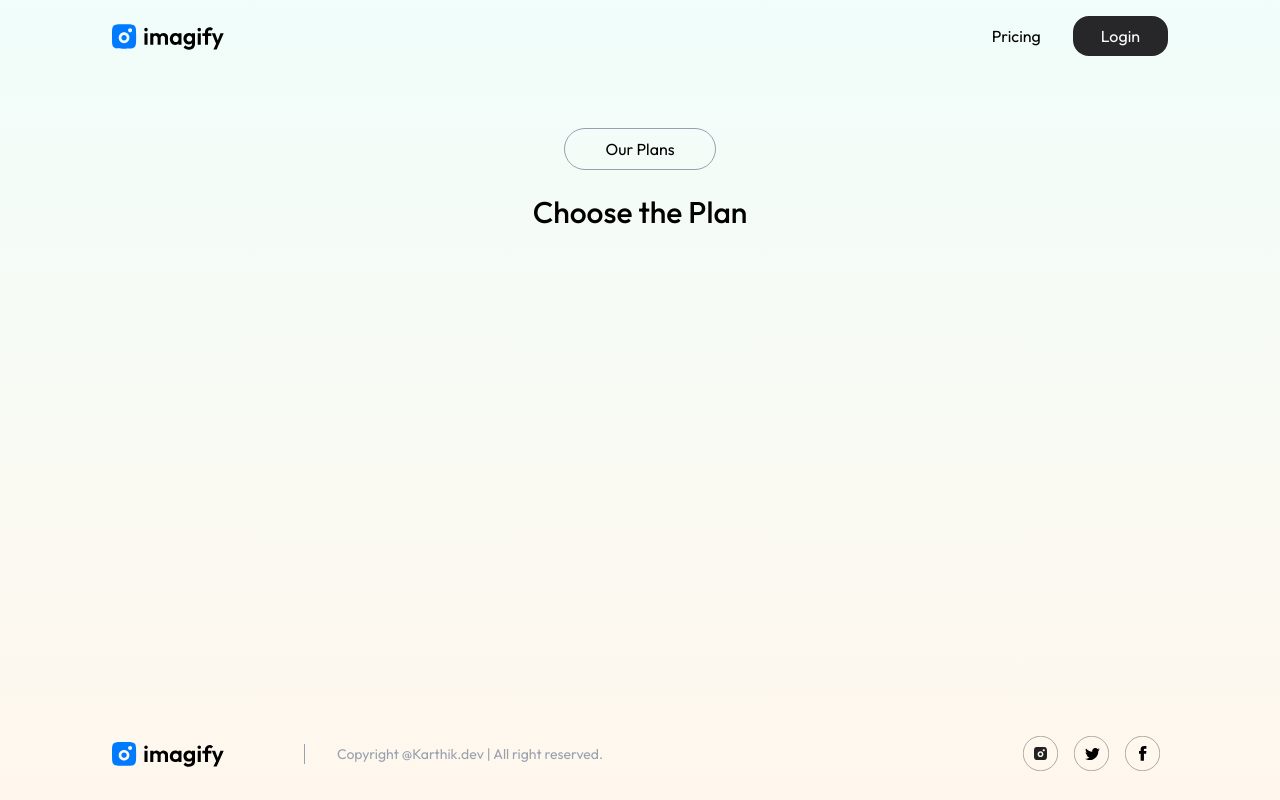
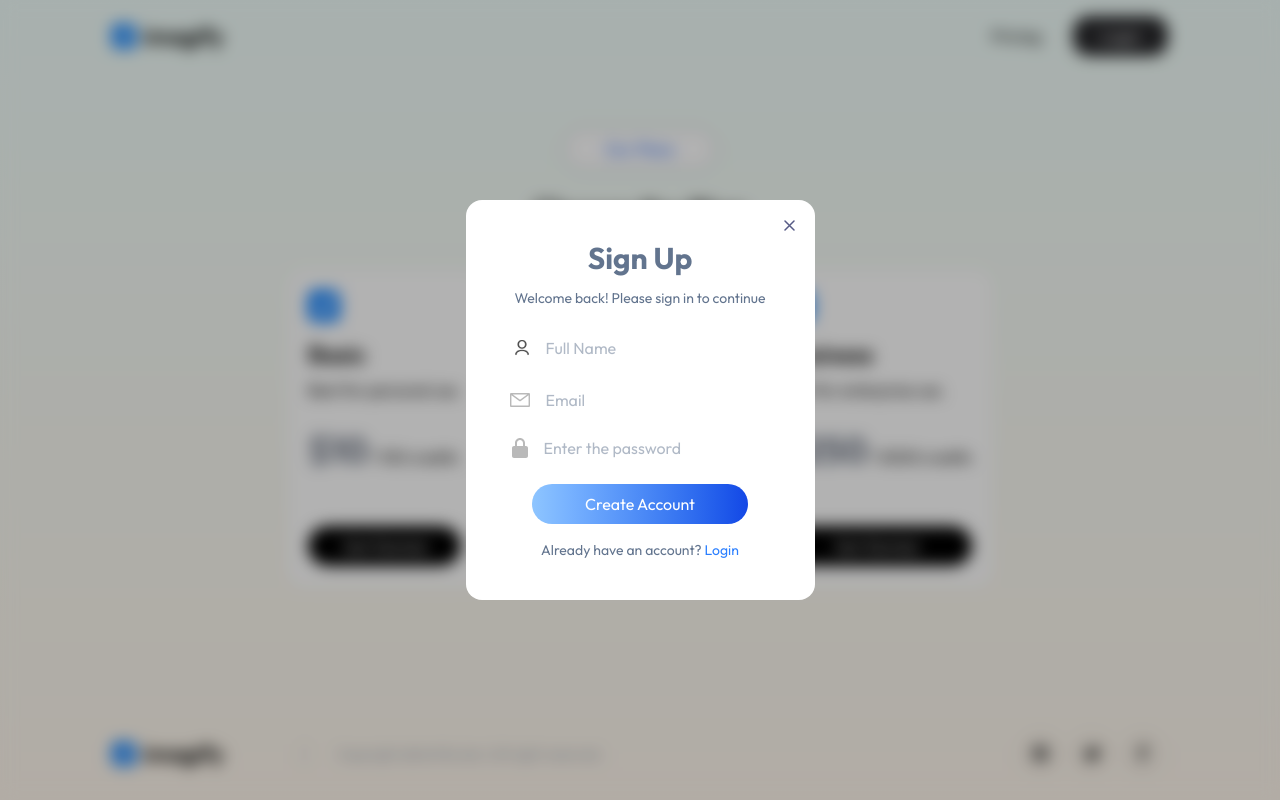
Before and after one commit to Karthik2315/Image-Generator, a React (Vite) app in the folder client/: page /buy in a window 1280 px wide. Both pictures are taken after a click on the button "Login". Built offline with nearby package versions, Linux system fonts and the light colour scheme.

Commit message:
Added the login frontend

```diff
--- a/client/package.json
+++ b/client/package.json
@@ -11,6 +11,7 @@
   },
   "dependencies": {
     "@tailwindcss/vite": "^4.1.14",
+    "motion": "^12.23.24",
     "react": "^18.3.1",
     "react-dom": "^18.3.1",
     "react-router-dom": "^7.9.4",
--- a/client/src/App.jsx
+++ b/client/src/App.jsx
@@ -1,4 +1,4 @@
-import React from 'react'
+import React, { useContext } from 'react'
 import { Route,Routes } from 'react-router-dom'
 
 import Home from './pages/Home'
@@ -6,11 +6,16 @@ import Result from './pages/Result'
 import BuyCredit from './pages/BuyCredit'
 import Navbar from './components/Navbar'
 import Footer from './components/Footer'
+import Login from './components/Login'
+import { AppContext } from './context/AppContext'
 
 const App = () => {
+  const {showlogin} = useContext(AppContext);
   return (
     <div className='px-6 sm:px-10 md:px-14 lg:px-28 min-h-screen bg-gradient-to-b from-teal-50 to-orange-50'>
       <Navbar />
+      {showlogin &&
+      <Login /> }
       <Routes>
         <Route path='/' element={<Home />} />
         <Route path='/result' element={<Result />} />
--- /dev/null
+++ b/client/src/components/Login.jsx
@@ -0,0 +1,56 @@
+import React, { useContext, useEffect } from 'react'
+import { assets } from '../assets/assets'
+import { useState } from 'react'
+import { AppContext } from '../context/AppContext';
+
+const Login = () => {
+  const [islogin,setIsLogin] = useState(false);
+  const {setShowLogin} = useContext(AppContext);
+
+  useEffect(() => {
+    document.body.style.overflow = 'hidden';
+
+    return () => {
+      document.body.style.overflow = 'unset';
+    }
+  },[])
+  return (
+    <div className='absolute left-0 right-0 top-0 bottom-0 z-10 backdrop-blur-sm bg-black/30 flex justify-center items-center'>
+      <form className='flex flex-col items-center bg-white rounded-2xl p-10 text-slate-500 relative'>
+        <h1 className='text-3xl font-bold mb-3'>{islogin ? 'Login' : 'Sign Up' }</h1>
+        <p className='text-sm'>Welcome back! Please sign in to continue</p>
+        {!islogin &&
+        <div className='flex gap-2 items-center mt-6'>
+          <img src={assets.profile_icon} className='w-8'/>
+          <input type="text" placeholder='Full Name' required className='outline-none'/>
+        </div> }
+
+        <div className='flex gap-3 items-center mt-6'>
+          <img src={assets.email_icon} className='w-5 ml-1'/>
+          <input type="email" placeholder='Email' required className='outline-none pl-1'/>
+        </div>
+
+        <div className='flex gap-3 items-center mt-6 mb-6'>
+          <img src={assets.lock_icon} className='w-4 ml-1'/>
+          <input type="password" placeholder='Enter the password' required className='outline-none pl-1'/>
+        </div>
+        {islogin &&
+        <div className='flex w-full'>
+          <p className='text-blue-500 cursor-pointer mb-3 ml-2'>Forgot Password?</p>
+        </div> }
+        <button className='text-white bg-gradient-to-r from-blue-300 to-blue-700 px-8 py-2 rounded-full hover:scale-105 transition-all duration-500 cursor-pointer w-[80%]' type="submit">
+          {islogin ? 'Login' : 'Create Account' }
+        </button>
+
+        { islogin ? <p className='text-sm mt-4'>
+          Don't have an account? <span className='text-blue-500 cursor-pointer' onClick={() => setIsLogin(false)}>Sign Up</span>
+        </p> : <p className='text-sm mt-4'>
+          Already have an account? <span className='text-blue-500 cursor-pointer' onClick={() => setIsLogin(true)}>Login</span>
+        </p>}
+        <img src={assets.cross_icon} className='absolute top-5 right-5 cursor-pointer' onClick={() => setShowLogin(false)}/>
+      </form>
+    </div>
+  )
+}
+
+export default Login
--- a/client/src/components/Navbar.jsx
+++ b/client/src/components/Navbar.jsx
@@ -5,7 +5,7 @@ import { AppContext } from '../context/AppContext.jsx'
 
 const Navbar = () => {
   const navigate = useNavigate();
-  const {user} = useContext(AppContext);
+  const {user,setShowLogin} = useContext(AppContext);
   return (
     <div className='flex items-center justify-between py-4'>
       <img src={assets.logo} alt="logo" className='w-28 cursor-pointer' onClick={() => navigate('/')}/>
@@ -26,7 +26,7 @@ const Navbar = () => {
           </div>
         </div> : <div className='flex items-center gap-8'>
         <p className='cursor-pointer' onClick={() => navigate('/buy')}> Pricing </p>
-        <button className='bg-zinc-800 text-white px-7 py-2 rounded-2xl cursor-pointer'> Login </button>
+        <button className='bg-zinc-800 text-white px-7 py-2 rounded-2xl cursor-pointer' onClick={() => setShowLogin(true)}> Login </button>
         </div>}
       </div>
     </div>
--- a/client/src/context/AppContext.jsx
+++ b/client/src/context/AppContext.jsx
@@ -4,9 +4,10 @@ export const AppContext = createContext();
 
 const AppProvider = (props) => {
   const [user,setUser] = useState(null);
+  const [showlogin,setShowLogin] = useState(false);
 
   const value = {
-    user,setUser
+    user,setUser,showlogin,setShowLogin
   }
   return (
     <AppContext.Provider value={value}>
--- a/client/src/pages/BuyCredit.jsx
+++ b/client/src/pages/BuyCredit.jsx
@@ -1,13 +1,27 @@
-import React from 'react'
+import React, { useContext } from 'react'
+import { assets, plans } from '../assets/assets'
+import { AppContext } from '../context/AppContext'
 
 const BuyCredit = () => {
+  const {user} = useContext(AppContext);
   return (
     <div className='min-h-[80vh] flex flex-col items-center pt-14'>
-      <button className='border border-gray-400 px-10 py-2 rounded-full mb-6 '>Our Plans</button>
-      <h1 className='text-3xl font-medium'>Choose the Plan</h1>
+      <button className=' border border-gray-400 px-10 py-2 rounded-full mb-6 bg-white text-blue-600
+    hover:bg-gradient-to-r hover:from-blue-400 hover:via-blue-500 hover:to-blue-600 hover:text-white
+    transform-gpu hover:rotate-5
+    transition-all duration-300'>Our Plans</button>
+      <h1 className='text-3xl font-medium text-transparent bg-clip-text bg-gradient-to-r from-black to-black hover:from-blue-500 hover:to-red-500 transition-all duration-700'>Choose the Plan</h1>
 
-      <div>
-        {}
+      <div className='flex justify-between gap-10 mt-10'>
+        {plans.map((item,index) => (
+          <div key={index} className='p-5 flex flex-col bg-white rounded-2xl hover:scale-105 hover:shadow-lg transition-all duration-500'>
+            <img src={assets.logo_icon} alt="temp" className='w-8 pb-4'/>
+            <p className='font-semibold text-2xl'>{item.id}</p>
+            <p className='pt-2 pb-7'>{item.desc}</p>
+            <p><span className='text-4xl font-bold text-gray-500'>${item.price}</span>  / {item.credits} credits</p>
+            <button className='mt-14 bg-black text-white px-4 py-2 rounded-full cursor-pointer hover:scale-105 transition-all duration-500'>{user ? 'Purchase' : 'Get Started'}</button>
+          </div>
+        ))}
       </div>
     </div>
   )
```
Also changed, not shown: 1 other file (tests, documents, lock files or other folders).
